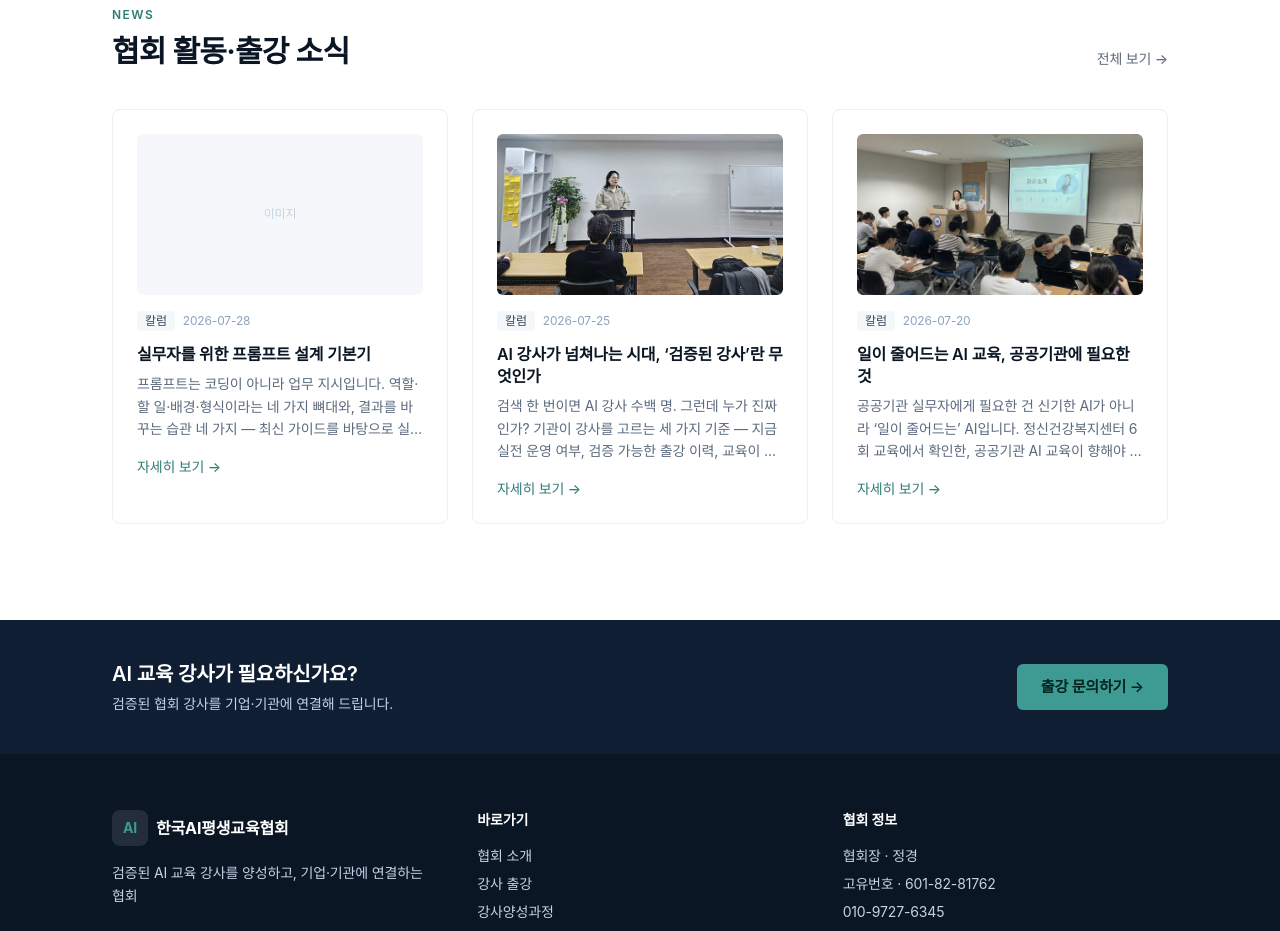
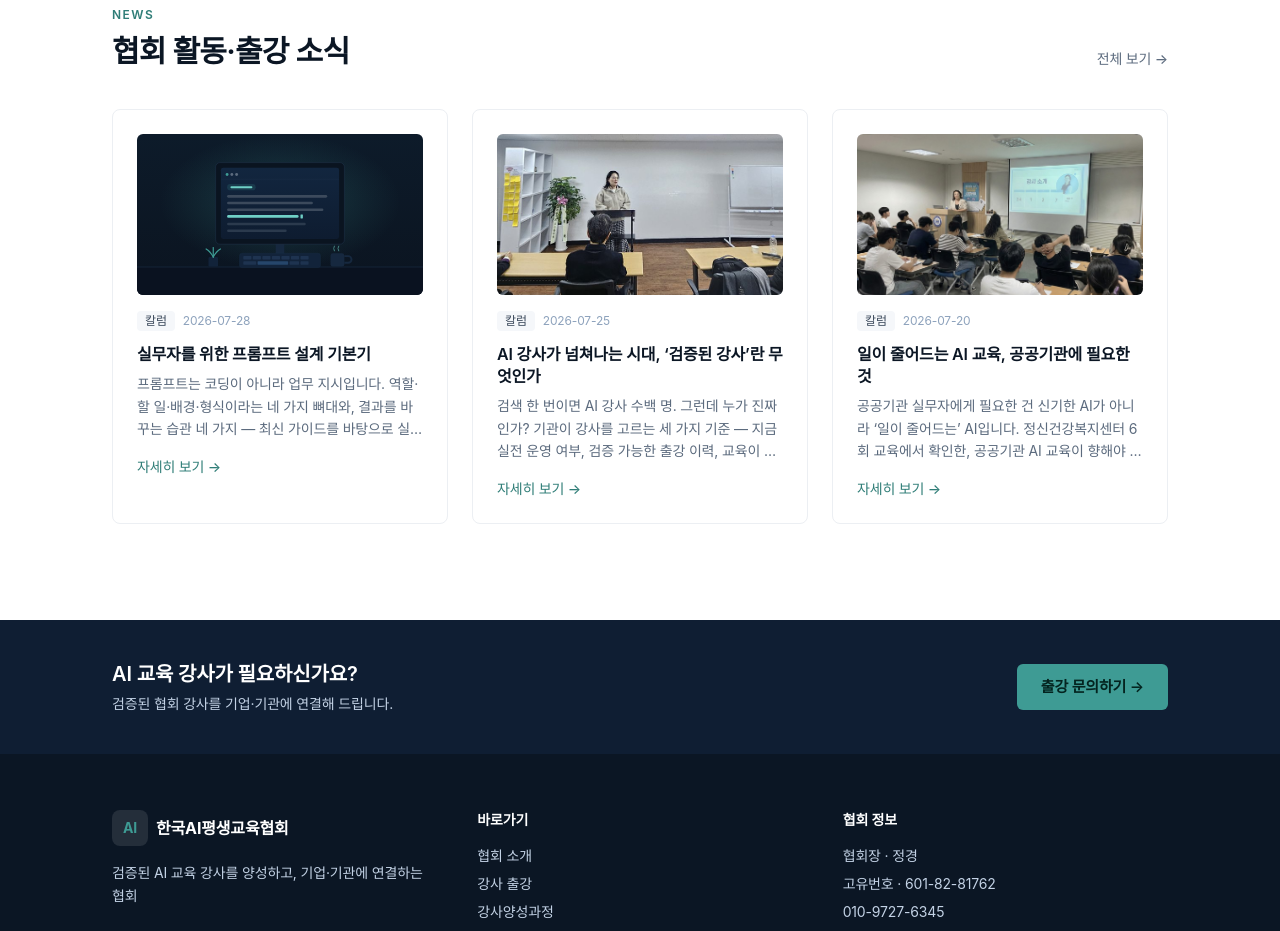
Before and after one commit to chaeavivi/kaill, a Next.js app: page / in a window 1280 px wide. Shown: the part 2240-3171 px from the top of the page. Built offline with nearby package versions, Linux system fonts and the light colour scheme; a web font is replaced by a local one.

Commit message:
프롬프트 칼럼 커버 일러스트(SVG) 추가 — 모니터·책상 (브랜드 네이비·틸)
Co-Authored-By: Claude Opus 4.8 <noreply@anthropic.com>
Claude-Session: https://claude.ai/code/session_01Ko9bVh8mVVuwBgBGDWgJVB

```diff
--- a/src/data/news.ts
+++ b/src/data/news.ts
@@ -385,6 +385,7 @@ const NEWS: NewsItem[] = [
       '프롬프트는 코딩이 아니라 업무 지시입니다. 역할·할 일·배경·형식이라는 네 가지 뼈대와, 결과를 바꾸는 습관 네 가지 — 최신 가이드를 바탕으로 실무 프롬프트 기본기를 정리했습니다.',
     date: '2026-07-28',
     author: '정경 · 한국AI평생교육협회 협회장',
+    cover: '/news/prompt.svg',
     body: [
       {
         type: 'lead',
```
Also changed, not shown: public/news/prompt.svg (added).
